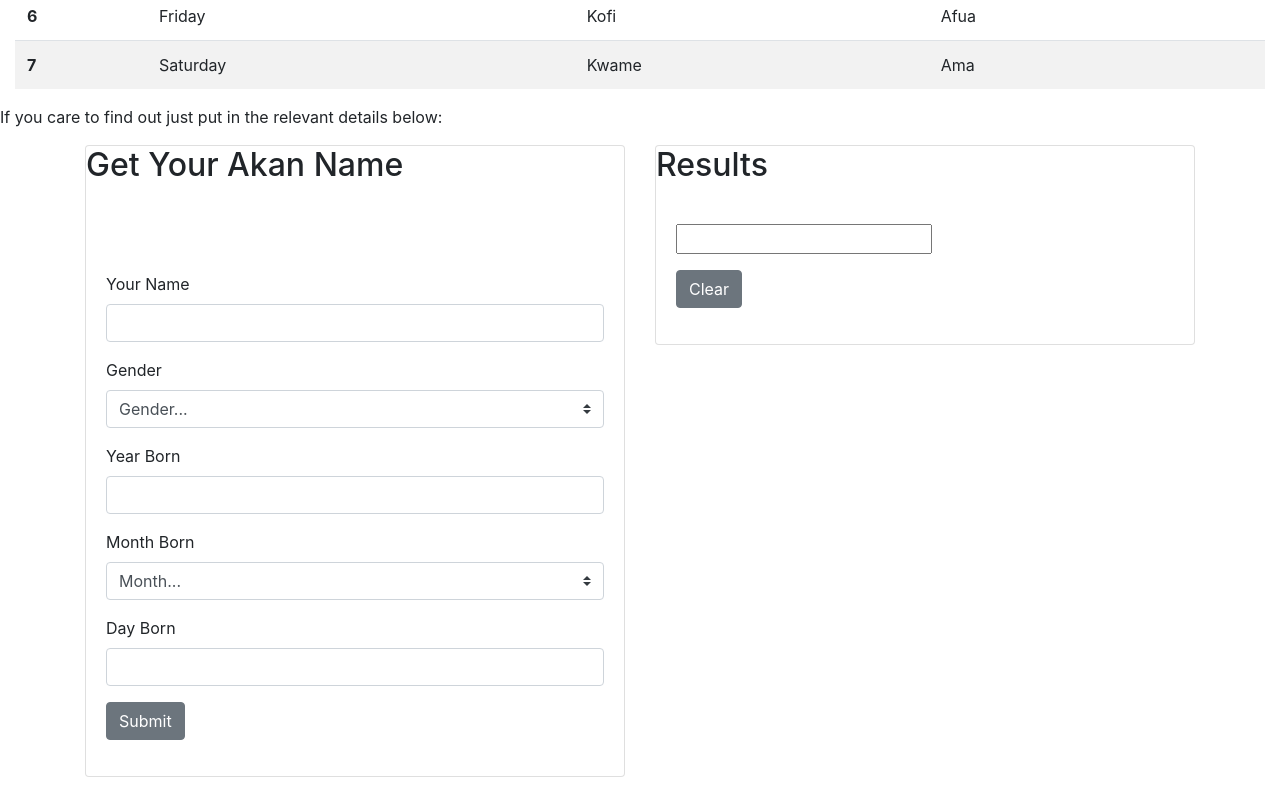
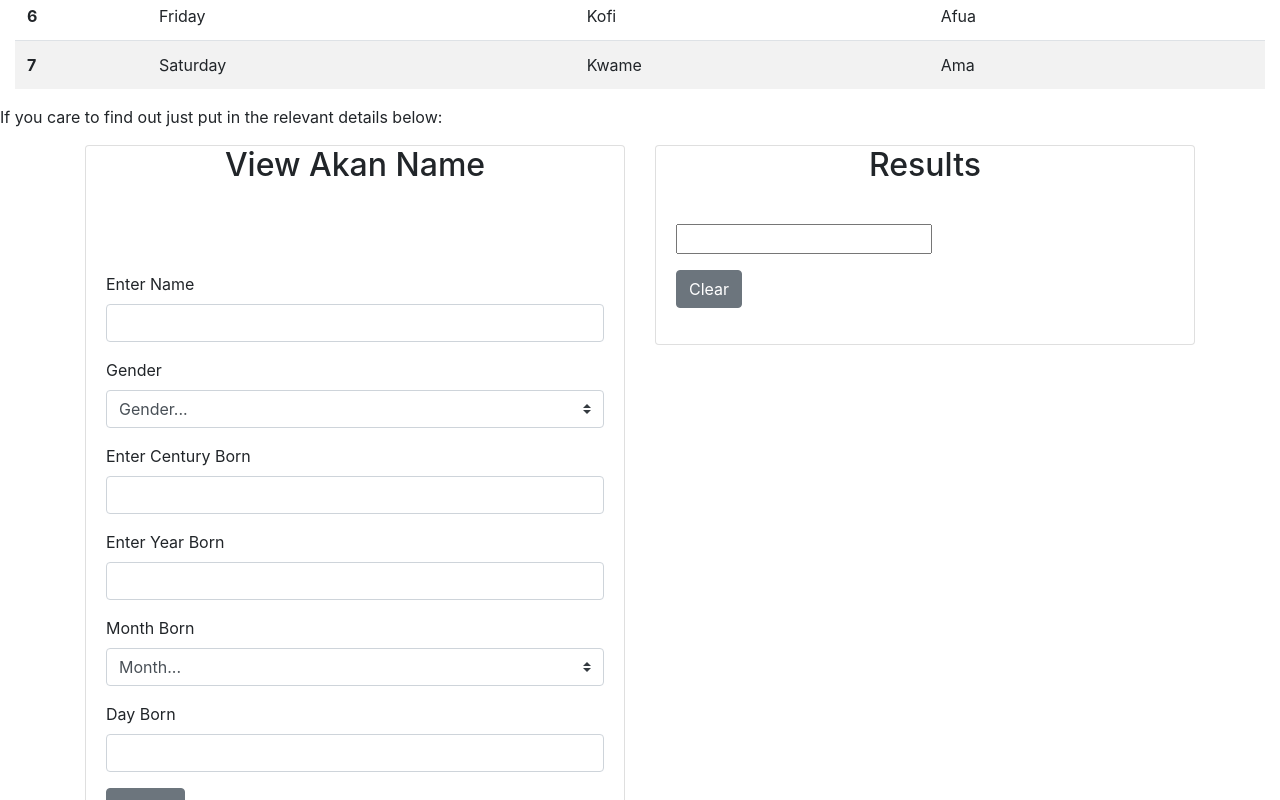
Before and after one commit to Akarad/AKAN-NAME-CALCULATOR, a plain HTML site: page index.html in a window 1280 px wide. Shown: the part 586-1386 px from the top of the page. Before the commit the page ends 1363 px from the top, so only its background shows below. Drawn offline with Linux system fonts and the light colour scheme.

Commit message:
editing form

```diff
--- a/css/styles.css
+++ b/css/styles.css
@@ -12,3 +12,6 @@ h1{
 h3{
   text-align: center;
 }
+h2{
+  text-align: center;
+}
--- a/index.html
+++ b/index.html
@@ -77,12 +77,12 @@
           <div class="col-md-6">
            <div class="card" id="card">
              <div class="card-title">
-               <h2>Get Your Akan Name</h2> <br><br>
+               <h2>View Akan Name</h2> <br><br>
              </div>
               <div class="card-body">
                 <form class="" id="form" action="index.html" method="post">
                   <div class="form-group">
-                    <label for="">Your Name</label>
+                    <label for="">Enter Name</label>
                     <input type="text" class="form-control" id="yourNames" onkeyup="allLetters(this)" name="your name">
                   </div>
                   <div class="form-group">
@@ -94,7 +94,11 @@
                      </select>
                   </div>
                   <div class="form-group">
-                    <label for="">Year Born</label>
+                    <label for="">Enter Century Born</label>
+                    <input type="number" class="form-control" id="centuryBorn" onkeyup="digits(this)" name="year" value="">
+                  </div>
+                  <div class="form-group">
+                    <label for="">Enter Year Born</label>
                     <input type="number" class="form-control" id="yearBorn" onkeyup="digits(this)" name="year" value="">
                   </div>
                   <div class="form-group">
```
